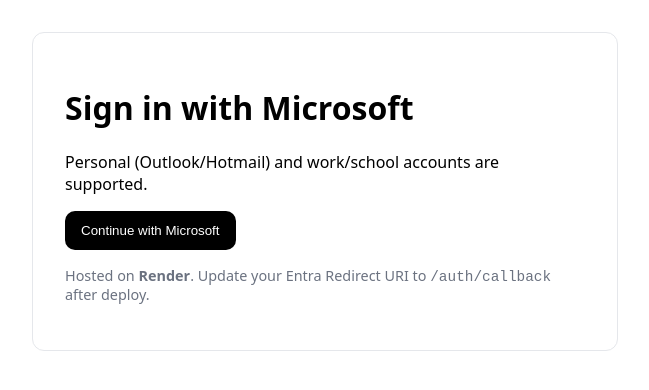
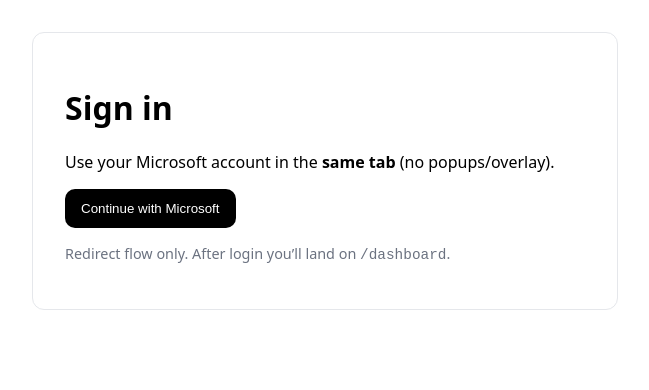
Before and after one commit to guylou05/resoo_sso, a website: page public/index.html in a window 1280 px wide. Shown: the whole page, without its empty margins (0-649 px from the left). Drawn offline with Linux system fonts and the light colour scheme.

Commit message:
Add files via upload

```diff
--- a/public/index.html
+++ b/public/index.html
@@ -1,3 +1,4 @@
+
 <!doctype html>
 <html>
   <head>
@@ -14,11 +15,11 @@
   </head>
   <body>
     <div class="card">
-      <h1>Sign in with Microsoft</h1>
-      <p>Personal (Outlook/Hotmail) and work/school accounts are supported.</p>
+      <h1>Sign in</h1>
+      <p>Use your Microsoft account in the <strong>same tab</strong> (no popups/overlay).</p>
       <p><a href="/auth/login"><button class="ms">Continue with Microsoft</button></a></p>
       <p style="margin-top:1rem; font-size: 0.9rem; color:#6b7280;">
-        Hosted on <strong>Render</strong>. Update your Entra Redirect URI to <code>/auth/callback</code> after deploy.
+        Redirect flow only. After login you’ll land on <code>/dashboard</code>.
       </p>
     </div>
   </body>
```
Also changed, not shown: public/dashboard.html (+1 -1 lines).
